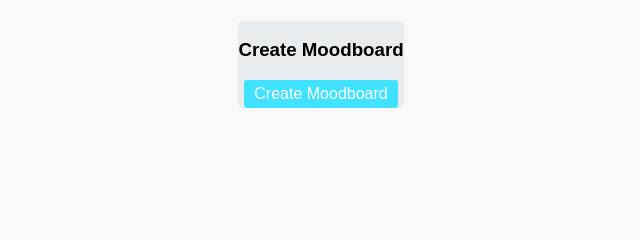
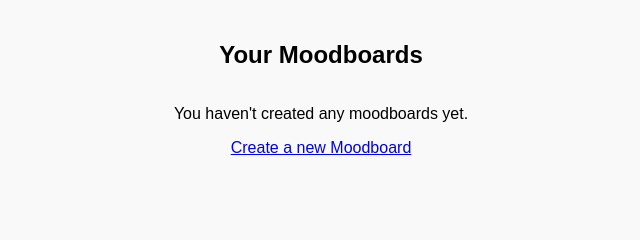
Before and after one commit to jencegram/Capstone_1, a Flask app: template templates/dashboard.html in a window 1280 px wide. Shown: the part 237-477 px from the top of the page, without its empty margins (319-959 px from the left). Run offline with Flask 3, Linux system fonts and the light colour scheme; the template is opened without the code that fills it, so the values that code supplies are empty.

Commit message:
Added mood seeding and fixed dashboard issues

```diff
--- a/app.py
+++ b/app.py
@@ -147,9 +147,8 @@ def create_moodboard():
             db.session.add(moodboard)
             db.session.commit()
             flash("Moodboard created successfully!", "success")
-            return redirect(
-                url_for("view_moodboard_with_images", moodboard_id=moodboard.id)
-            )
+            return redirect(url_for("dashboard"))
+
 
         except Exception as e:
             db.session.rollback()
@@ -342,6 +341,20 @@ def logout():
     flash("You've been logged out!", "success")
     return redirect(url_for("index"))
 
+@app.cli.command("seed-db")
+def seed_db():
+    """Seed database with predefined moods."""
+    moods = ["Happy", "Sad", "Joyful", "Inspired", "Angry", "Anxious"]
+
+    for mood_name in moods:
+        # Check if the mood already exists
+        existing_mood = Mood.query.filter_by(mood_name=mood_name).first()
+        if not existing_mood:
+            mood = Mood(mood_name=mood_name)
+            db.session.add(mood)
+
+    db.session.commit()
+    print("Database seeded")
 
 with app.app_context():
     db.create_all()
--- a/templates/dashboard.html
+++ b/templates/dashboard.html
@@ -6,25 +6,21 @@
 <div class="dashboard-container">
     <h2>Welcome to your Dashboard, {{ user_name }}!</h2>
 
-    <!-- Create Moodboard Section -->
-    <div class="create-moodboard-section">
-        <h3>Create Moodboard</h3>
-        <a href="{{ url_for('create_moodboard') }}" class="btn">Create Moodboard</a>
-    </div>
+    <h2>Your Moodboards</h2>
 
-    <!-- Display Moodboard Name Section -->
-    <div class="moodboard-name-section">
-        {% if moodboard_name %}
-        <h3>Moodboard Created:</h3>
-        <p>{{ moodboard_name }}</p>
-        {% endif %}
-    </div>
+    {% if moodboards %}
+    <ul>
+      {% for moodboard in moodboards %}
+      <li>
+        <h3><a href="{{ url_for('view_moodboard_with_images', moodboard_id=moodboard.id) }}">{{ moodboard.title }}</a></h3>
+      </li>
+      {% endfor %}
+    </ul>
+    {% else %}
+    <p>You haven't created any moodboards yet.</p>
+    {% endif %}
 
-    <ul class="moodboards-list">
-        {% for moodboard in moodboards %}
-        <li><a href="{{ url_for('view_moodboard_with_images', moodboard_id=moodboard.id) }}">{{ moodboard.title }}</a>
-        </li>
-        {% endfor %}
-    </ul>
+    <a href="{{ url_for('create_moodboard') }}">Create a new Moodboard</a>
+
 </div>
 {% endblock %}
```
Also changed, not shown: 1 other file.
